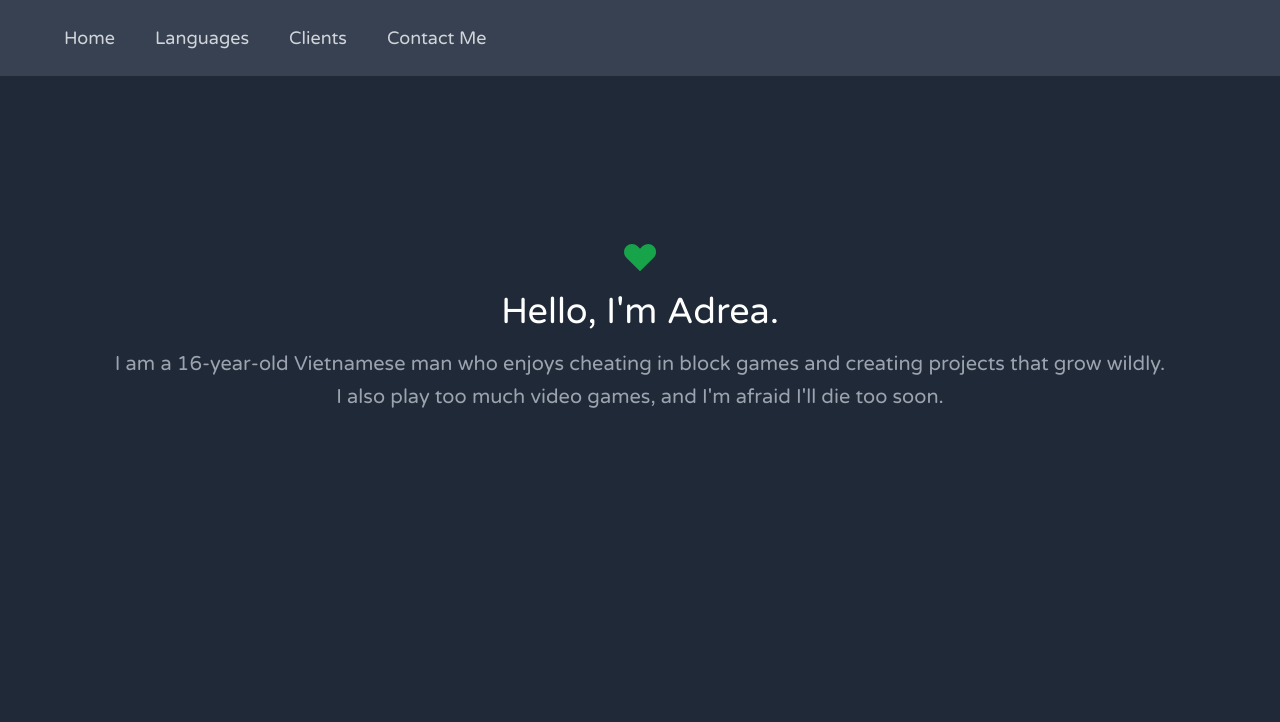
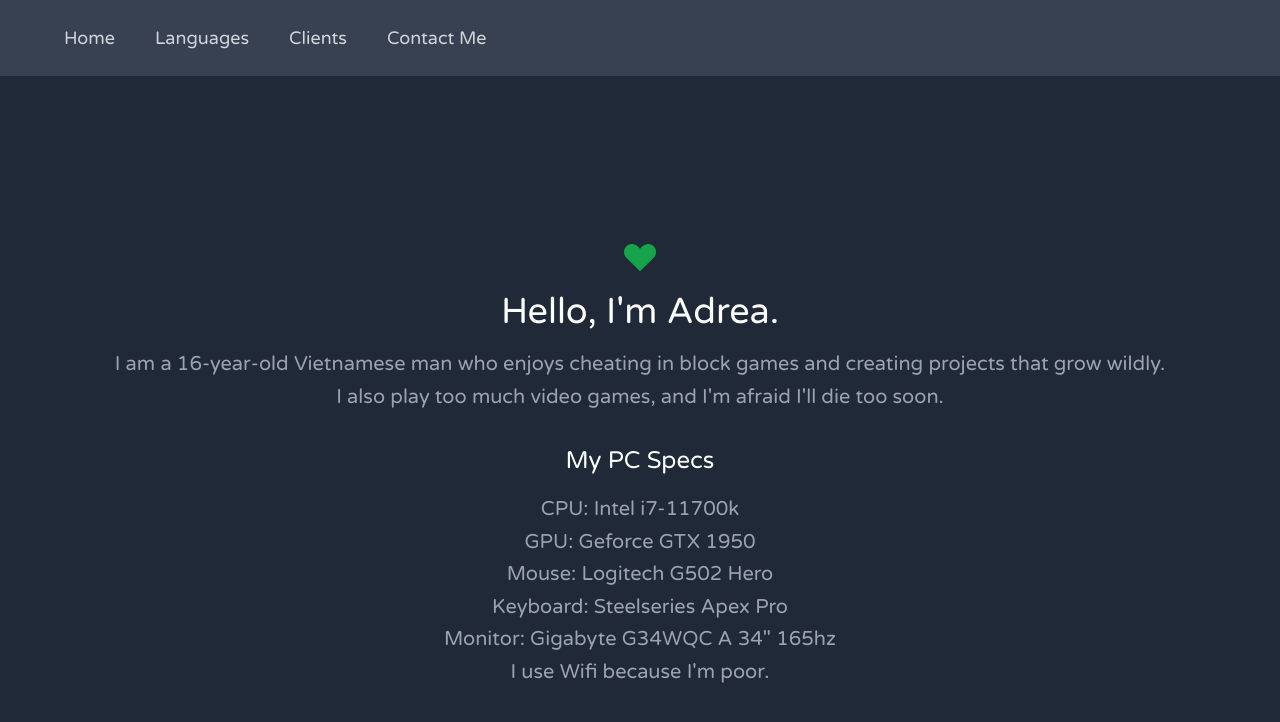
Before and after one commit to adreaisbad/adrea, a React (Create React App) app: page / in a window 1280 px wide. Shown: the top 722 px of the page. Built offline with nearby package versions, Linux system fonts and the light colour scheme.

Commit message:
Update Intro.jsx

```diff
--- a/src/sections/Intro.jsx
+++ b/src/sections/Intro.jsx
@@ -1,5 +1,3 @@
-
-
 import React from "react";
 import { HeartIcon } from "@heroicons/react/solid";
 
@@ -9,20 +7,30 @@ export default function Intro() {
       <div className="text-gray-400 bg-gray-800 px-10 py-20 body-font">
         <div className="container px-5 py-10 mx-auto text-center lg:px-40"></div>
         <div className="container mx-auto">
-          <div className="text-center mb-20">
+          <div className="mb-20 text-center">
             <HeartIcon className="text-green-600 mx-auto inline-block w-10 mb-4" />
             <h1 className="title-font sm:text-4xl text-3xl mb-4 font-medium text-white">
-            Hello, I'm Adrea.
-          </h1>
-          <p className="mb-8 leading-relaxed text-xl text-gray-400">
-            I am a 16-year-old Vietnamese man who enjoys cheating in block games
-            and creating projects that grow wildly.
-            <br /> I also play too much video games, and I'm afraid I'll die too
-            soon.
-          </p>
+              Hello, I'm Adrea.
+            </h1>
+            <p className="mb-8 leading-relaxed text-xl text-gray-400">
+              I am a 16-year-old Vietnamese man who enjoys cheating in block
+              games and creating projects that grow wildly.
+              <br /> I also play too much video games, and I'm afraid I'll die
+              too soon.
+            </p>
+
+            <h2 className="title-font sm:text-2xl text-1xl mb-4 text-white">
+              My PC Specs
+            </h2>
+            <p className="mb-8 leading-relaxed text-xl text-gray-400">
+              CPU: Intel i7-11700k <br />
+              GPU: Geforce GTX 1950 <br />
+              Mouse: Logitech G502 Hero <br />
+              Keyboard: Steelseries Apex Pro <br />
+              Monitor: Gigabyte G34WQC A 34″ 165hz <br />
+              I use Wifi because I'm poor.
+            </p>
           </div>
-
-
         </div>
       </div>
     </section>
```
